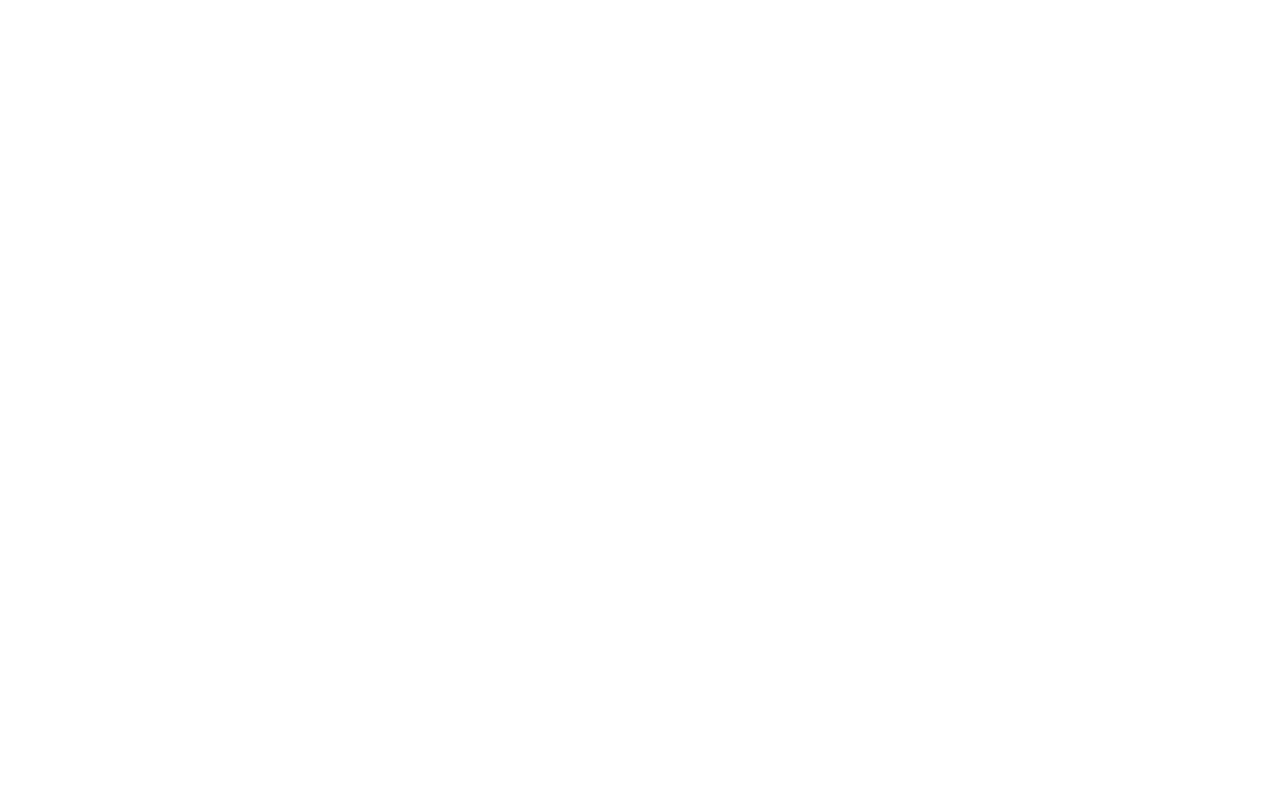
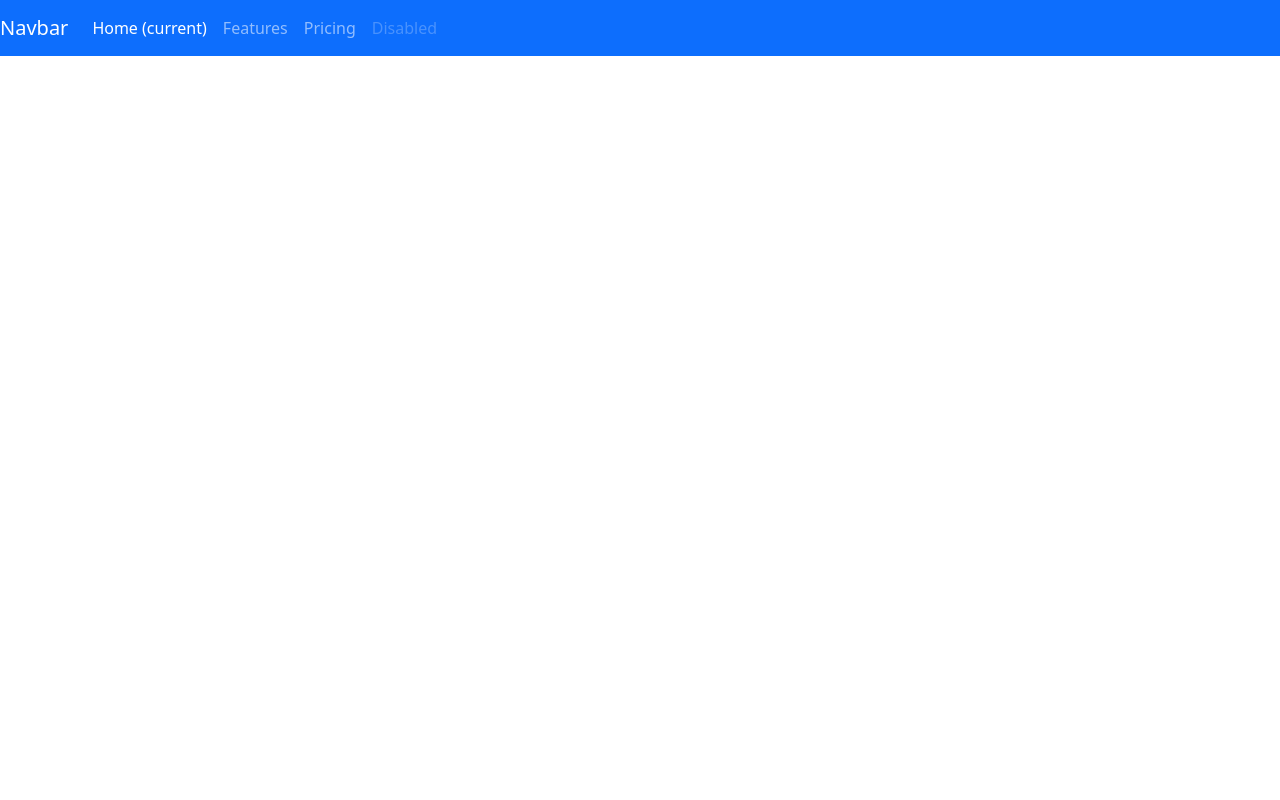
Before and after one commit to Carlos-E-Bittencourt/Atividade-6, a PHP site: page / in a window 1280 px wide. Before the commit the page is empty. Run offline with PHP 8.4, Linux system fonts and the light colour scheme.

Commit message:
UPDATE - Header fix

```diff
--- a/index.php
+++ b/index.php
@@ -1,8 +1,4 @@
-<?php
-
-
-
-?>
+<?php include __DIR__.'/public/partials/header.php'; ?>
 
 <html lang="en">
 <head>
@@ -10,7 +6,11 @@
     <meta name="viewport" content="width=device-width, initial-scale=1.0">
     <title>Futbolas Studio</title>
 
+    <link rel="stylesheet" href="/styles/style.css">
+
     <link href="https://cdn.jsdelivr.net/npm/bootstrap@5.3.7/dist/css/bootstrap.min.css" rel="stylesheet" integrity="sha384-LN+7fdVzj6u52u30Kp6M/trliBMCMKTyK833zpbD+pXdCLuTusPj697FH4R/5mcr" crossorigin="anonymous">
+
+    <link rel="stylesheet" href="https://cdn.jsdelivr.net/npm/bootstrap-icons@1.13.1/font/bootstrap-icons.min.css">
 </head>
 <body>
 
--- a/public/partials/header.php
+++ b/public/partials/header.php
@@ -1,4 +1,4 @@
-<?php require_once __DIR__ . '/../../db.php'; ?>
+<?php require_once __DIR__ . '/../../public/db.php'; ?>
 
 <!DOCTYPE html>
 <html lang="pt-br">
@@ -8,12 +8,16 @@
     <meta name="viewport" content="width=device-width, initial-scale=1.0">
     <title>Futbolas Studio</title>
 
+    <link rel="stylesheet" href="/../../2025_atividades_enzo/Atividade-6/styles/style.css">
+
     <link href="https://cdn.jsdelivr.net/npm/bootstrap@5.3.7/dist/css/bootstrap.min.css" rel="stylesheet" integrity="sha384-LN+7fdVzj6u52u30Kp6M/trliBMCMKTyK833zpbD+pXdCLuTusPj697FH4R/5mcr" crossorigin="anonymous">
 </head>
 
 <body>
 
-    <nav class="navbar navbar-expand-lg navbar-light bg-light">
+    <div class="container-fluid">
+        <div class="row">
+            <nav class="navbar navbar-expand-lg navbar-dark bg-primary">
                 <a class="navbar-brand" href="#">Navbar</a>
                 <button class="navbar-toggler" type="button" data-toggle="collapse" data-target="#navbarNavAltMarkup" aria-controls="navbarNavAltMarkup" aria-expanded="false" aria-label="Toggle navigation">
                     <span class="navbar-toggler-icon"></span>
@@ -27,6 +31,10 @@
                     </div>
                 </div>
             </nav>
+        </div>
+
+    </div>
+
 
     <script src="https://cdn.jsdelivr.net/npm/bootstrap@5.3.7/dist/js/bootstrap.bundle.min.js" integrity="sha384-ndDqU0Gzau9qJ1lfW4pNLlhNTkCfHzAVBReH9diLvGRem5+R9g2FzA8ZGN954O5Q" crossorigin="anonymous"></script>
 </body>
--- a/styles/style.css
+++ b/styles/style.css
@@ -0,0 +1,10 @@
+@import url('https://fonts.googleapis.com/css2?family=Poppins:wght@300;400;500;700&display=swap');
+
+@import url("https://cdn.jsdelivr.net/npm/bootstrap-icons@1.13.1/font/bootstrap-icons.min.css");
+
+body {
+    font-family: 'Poppins', sans-serif;
+    height: 100%;
+    width: 100%;
+    margin: 0;
+}
```
Lines whose indentation alone changed are shown as unchanged.
